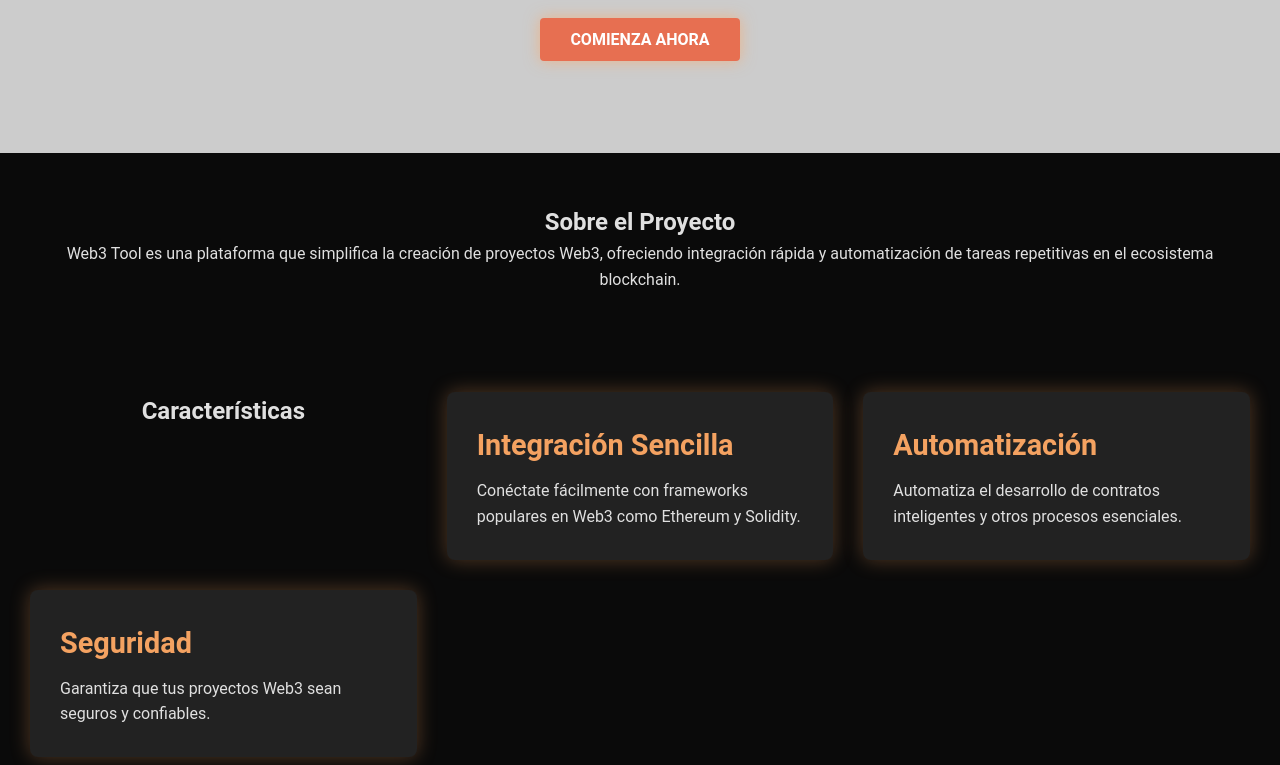
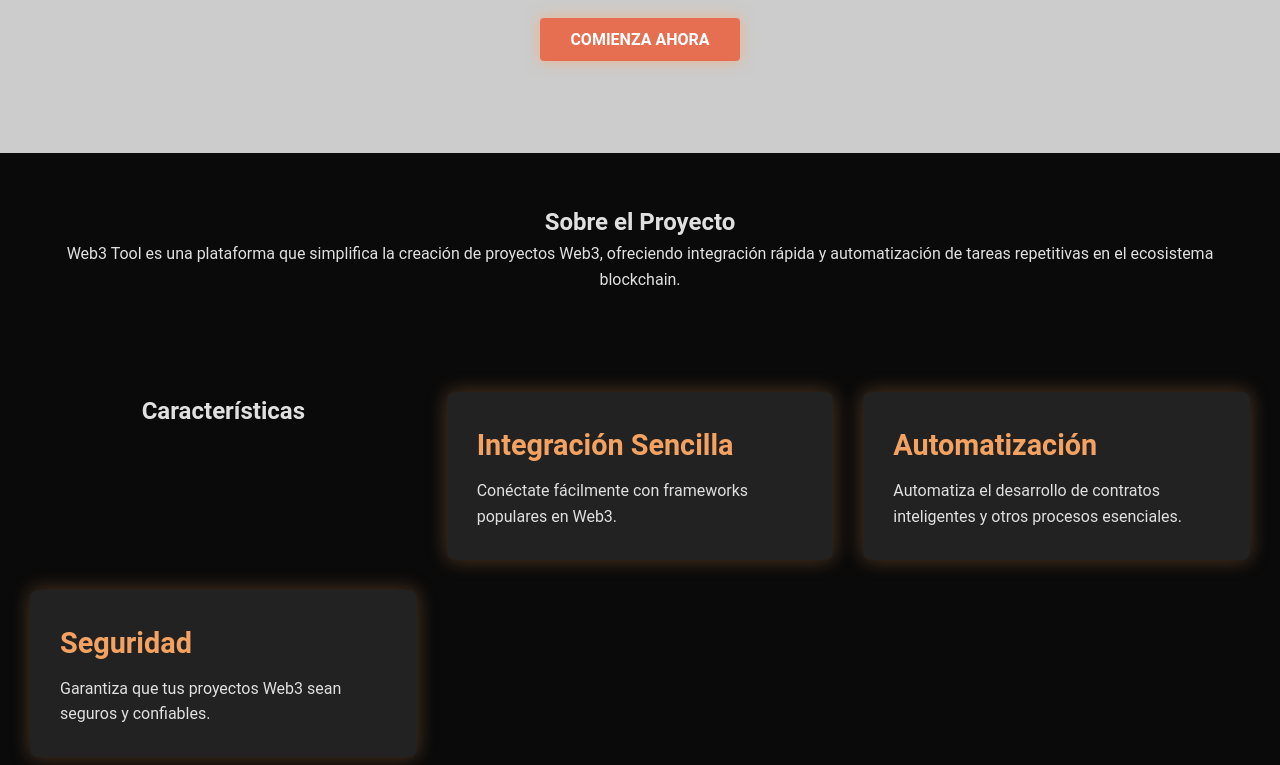
Before and after one commit to MaximoJavierArceDEv/viewchain, a plain HTML site: page index.html in a window 1280 px wide. Shown: the part 332-1097 px from the top of the page. Drawn offline with Linux system fonts and the light colour scheme; placeholder pictures from the web are drawn by us.

Commit message:
Update index.html

```diff
--- a/index.html
+++ b/index.html
@@ -42,7 +42,7 @@
         <h2>Características</h2>
         <div class="feature">
             <h3>Integración Sencilla</h3>
-            <p>Conéctate fácilmente con frameworks populares en Web3 como Ethereum y Solidity.</p>
+            <p>Conéctate fácilmente con frameworks populares en Web3.</p>
         </div>
         <div class="feature">
             <h3>Automatización</h3>
```
